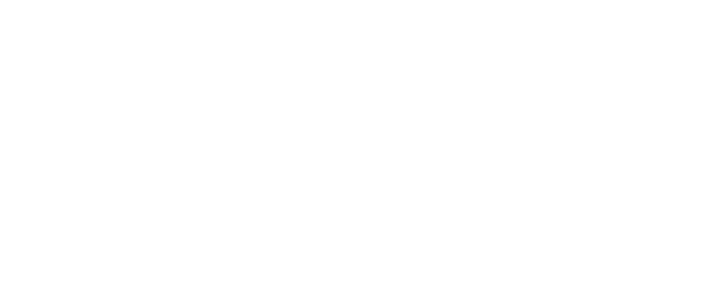
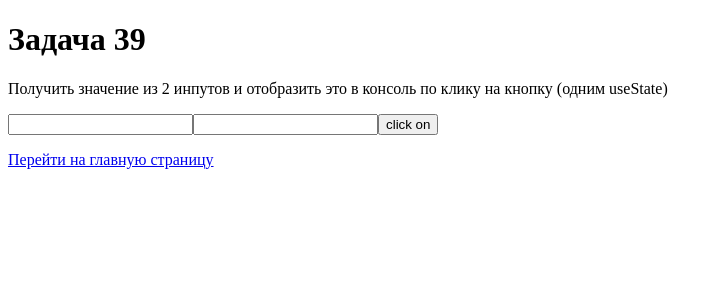
Before and after one commit to ArinaBogan/react-tasks, a React (Create React App) app in the folder react-tasks/: page /task39 in a window 1280 px wide. Before the commit this address had no page. Shown: the top 300 px of the page, without its empty margins (0-723 px from the left). Built offline with nearby package versions, Linux system fonts and the light colour scheme.

Commit message:
added react_tasks

```diff
--- a/react-tasks/src/App.js
+++ b/react-tasks/src/App.js
@@ -33,6 +33,7 @@
 import Task36 from './Page/Task36/Task36';
 import Task37 from './Page/Task37/Task37';
 import Task38 from './Page/Task38/Task38';
+import Task39 from './Page/Task39/Task39';
 
 function App() {
   return (
@@ -72,6 +73,7 @@
         <Route path='/task36' element={<Task36></Task36>}></Route>
         <Route path='/task37' element={<Task37></Task37>}></Route>
         <Route path='/task38' element={<Task38></Task38>}></Route>
+        <Route path='/task39' element={<Task39></Task39>}></Route>
 
       </Routes>
     </>
--- a/react-tasks/src/Page/Home/Home.js
+++ b/react-tasks/src/Page/Home/Home.js
@@ -35,7 +35,8 @@
         <p><Link to='/task35'>Задача 35</Link> </p>
         <p><Link to='/task36'>Задача 36</Link> </p>
         <p><Link to='/task37'>Задача 37</Link> </p>
-        <p><Link to='/task38'>Задача 37</Link> </p>
+        <p><Link to='/task38'>Задача 38</Link> </p>
+        <p><Link to='/task39'>Задача 39</Link> </p>
 
     </>);
 }
--- /dev/null
+++ b/react-tasks/src/Page/Task39/Task39.js
@@ -0,0 +1,28 @@
+import { Link } from 'react-router-dom';
+import { useState } from 'react';
+
+function Task39() {
+    const [val, setVal] = useState({ 1: '', 2: '' });
+
+    const getInfoFromInp = (e) => {
+        setVal({ ...val, [e.target.id]: e.target.value });
+    }
+
+    const showInfo=()=>{
+        console.log(val);
+    }
+
+    return (
+        <>
+            <h1>Задача 39</h1>
+            <p> Получить значение из 2 инпутов и отобразить это в консоль по клику на кнопку (одним useState) </p>
+
+            <input id='1' onChange={ getInfoFromInp} type="text" />
+            <input id='2' onChange={ getInfoFromInp} type="text" />
+            <button onClick={showInfo}>click on</button>
+
+            <p><Link to='/'>Перейти на главную страницу</Link></p>
+        </>);
+}
+
+export default Task39;
```
